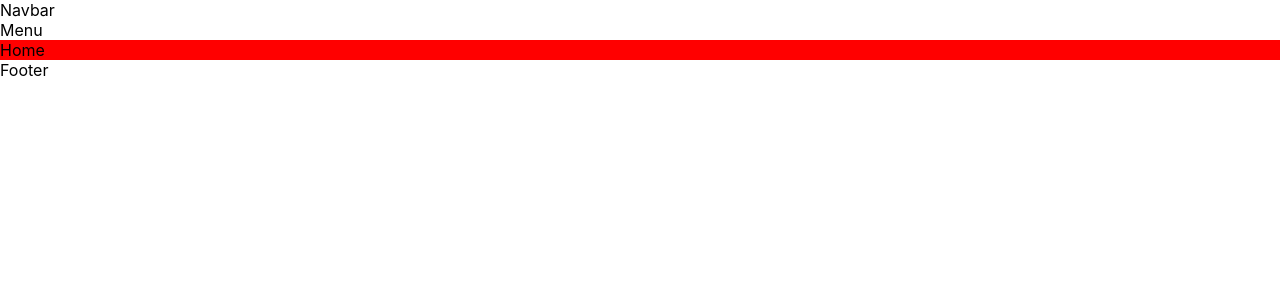
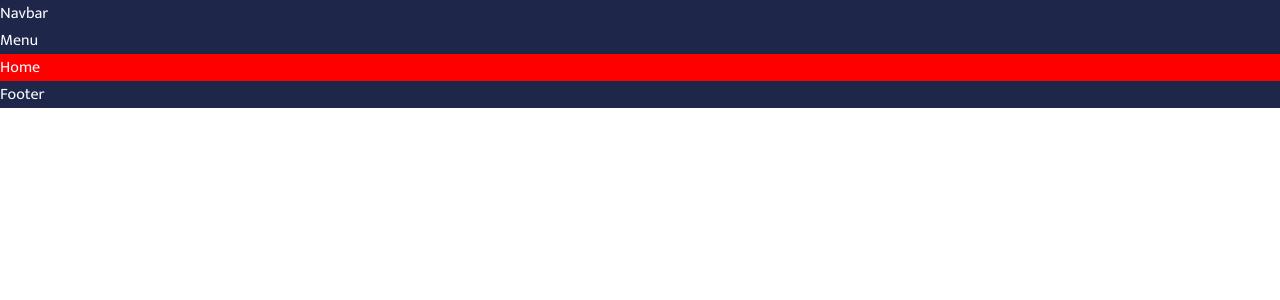
Before and after one commit to J0k3s0nY0u/react-admin-dashboard, a React (Create React App) app in the folder admin-dashboard/: page / in a window 1280 px wide. Shown: the top 300 px of the page. Built offline with nearby package versions, Linux system fonts and the light colour scheme.

Commit message:
added more stuff

```diff
--- /dev/null
+++ b/admin-dashboard/src/styles/_config.scss
@@ -0,0 +1,10 @@
+@import url("https://fonts.googleapis.com/css2?family=Mukta:wght@200;300;400;500;600;700;800&display=swap");
+
+//TEXT
+$Main-White: #fafaff;
+$Soft-Periwinkle: #e4d9ff;
+$Red-Candy-Apple: #fa1d00;
+//BG
+$Soft-Delft-Blue: #273469;
+$Main-Space-cadet: #1e2749;
+$Dark-gunmetal: #30343f;
--- a/admin-dashboard/src/styles/global.scss
+++ b/admin-dashboard/src/styles/global.scss
@@ -1,3 +1,5 @@
+@import "config";
+
 * {
   margin: 0;
   padding: 0;
@@ -8,3 +10,9 @@ a {
   text-decoration: none;
   color: inherit;
 }
+
+.main {
+  font-family: "Mukta", sans-serif;
+  background-color: $Main-Space-cadet;
+  color: $Main-White;
+}
```
